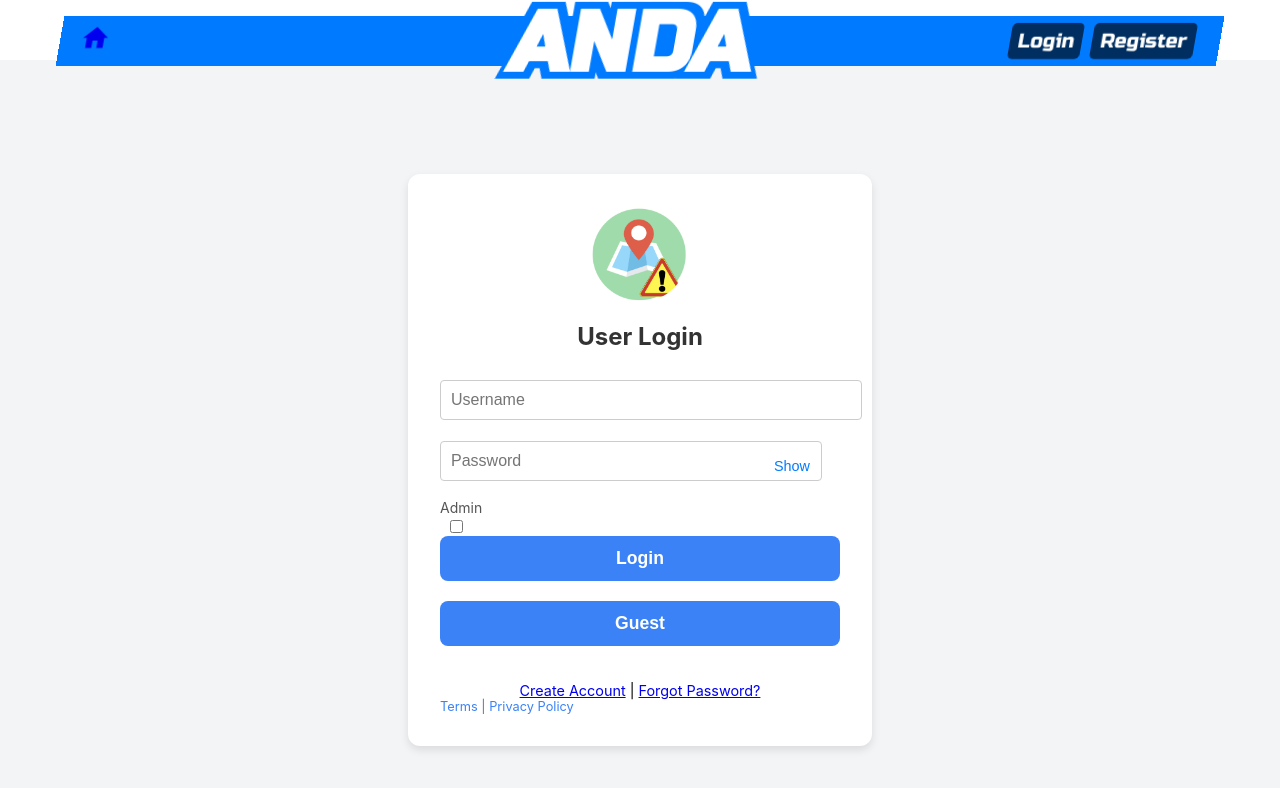
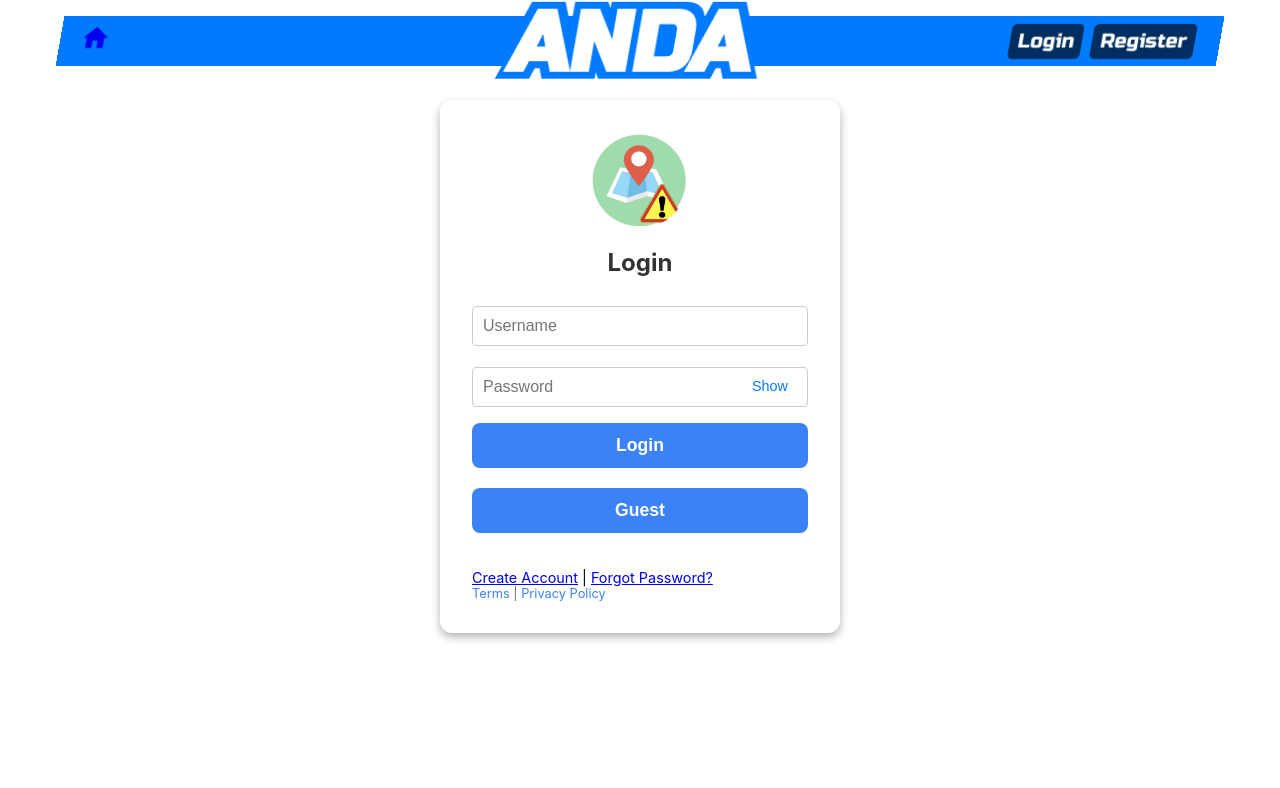
Before and after one commit to jrubow/ANDA, a React (Create React App) app in the folder client/: page /login in a window 1280 px wide. Shown: the top 788 px of the page. Built offline with nearby package versions, Linux system fonts and the light colour scheme; the HTML template or start-up script is replaced by a standard one.

Commit message:
Cleaned up login page (CSS) 1hr

```diff
--- a/client/src/css/components/NavBar.css
+++ b/client/src/css/components/NavBar.css
@@ -18,7 +18,6 @@
   }
 
   .navbar li {
-    height:20px;
     /* background-color: #00FF00; */
     color: white;
     font-weight: bold;
@@ -61,6 +60,7 @@
     align-items: center;
     justify-content: end;
     width: 20%;
+    height: 35px;
   }
 
   .navbar-right .nav-item {
@@ -85,6 +85,7 @@
     justify-content: center;
     align-items: center;
     transition: transform 0.3s ease, background-color 0.3s ease;
+    height:100%;
     }
 
 .nav-item:hover {
--- a/client/src/css/pages/loginpage.css
+++ b/client/src/css/pages/loginpage.css
@@ -3,18 +3,16 @@
   flex-direction: column;
   align-items: center;
   justify-content: center;
-  min-height: 100vh;
-  background-color: #f3f4f6;
 }
 
 .login-card {
   padding: 2rem;
   background-color: white;
-  box-shadow: 0px 4px 8px rgba(0, 0, 0, 0.1);
+  box-shadow: 0px 4px 8px rgba(0, 0, 0, 0.3);
   border-radius: 12px;
   width: 100%;
-  max-width: 400px; /* Fixed width for the form */
-  margin: 0 1rem; /* Space on the sides */
+  max-width: 400px;
+  margin: 0 1rem;
 }
 
 .logo-container {
@@ -58,16 +56,10 @@
   width: 100%;
 }
 
-.password-input {
-  width: calc(100% - 2.5rem);
-  padding-right: 2.5rem;
-}
-
 .show-password-btn {
   position: absolute;
-  right: 10px;
-  top: 50%;
-  transform: translateY(-50%);
+  right: 0px;
+  top: 6.5px;
   background: none;
   border: none;
   color: #007bff;
@@ -105,7 +97,6 @@
 }
 
 .links {
-  text-align: center;
   margin-top: 1rem;
   font-size: 0.9rem;
 }
--- a/client/src/index.css
+++ b/client/src/index.css
@@ -8,15 +8,16 @@
   -moz-osx-font-smoothing: grayscale;
 }
 
-code {
-  font-family: source-code-pro, Menlo, Monaco, Consolas, 'Courier New',
-    monospace;
+.react-icon {
+  font-size: 30px;
+}
+
+* {
+  /* margin:0px; */
+  /* padding:0px; */
+  box-sizing:border-box;
 }
 
 .content-body {
-  /* margin-top:100px; */
+  margin-top:100px;
 }
-
-.react-icon {
-  font-size: 30px;
-}
--- a/client/src/pages/LoginPage.js
+++ b/client/src/pages/LoginPage.js
@@ -16,7 +16,7 @@
         </div>
 
         {/* Title */}
-        <h2 className="title">User Login</h2>
+        <h2 className="title">Login</h2>
 
         {/* Input Fields */}
         <input type="text" placeholder="Username" className="input-field" />
@@ -36,24 +36,7 @@
             {showPassword ? "Hide" : "Show"}
           </button>
         </div>
-
-        {/* Admin Toggle */}
-        <label className="switch-label">
-          Admin
-          <div className="switch">
-            <input
-              type="checkbox"
-              checked={isAdmin}
-              onChange={() => setIsAdmin(!isAdmin)}
-            />
-            <span className="slider"></span>
-          </div>
-        </label>
-
-        {/* Login Button */}
         <button className="login-button">Login</button>
-
-        {/* Guest Button */}
         <button className="login-button">Guest</button>
 
         {/* Links */}
```
Also changed, not shown: 1 other file (tests, documents, lock files or other folders).
